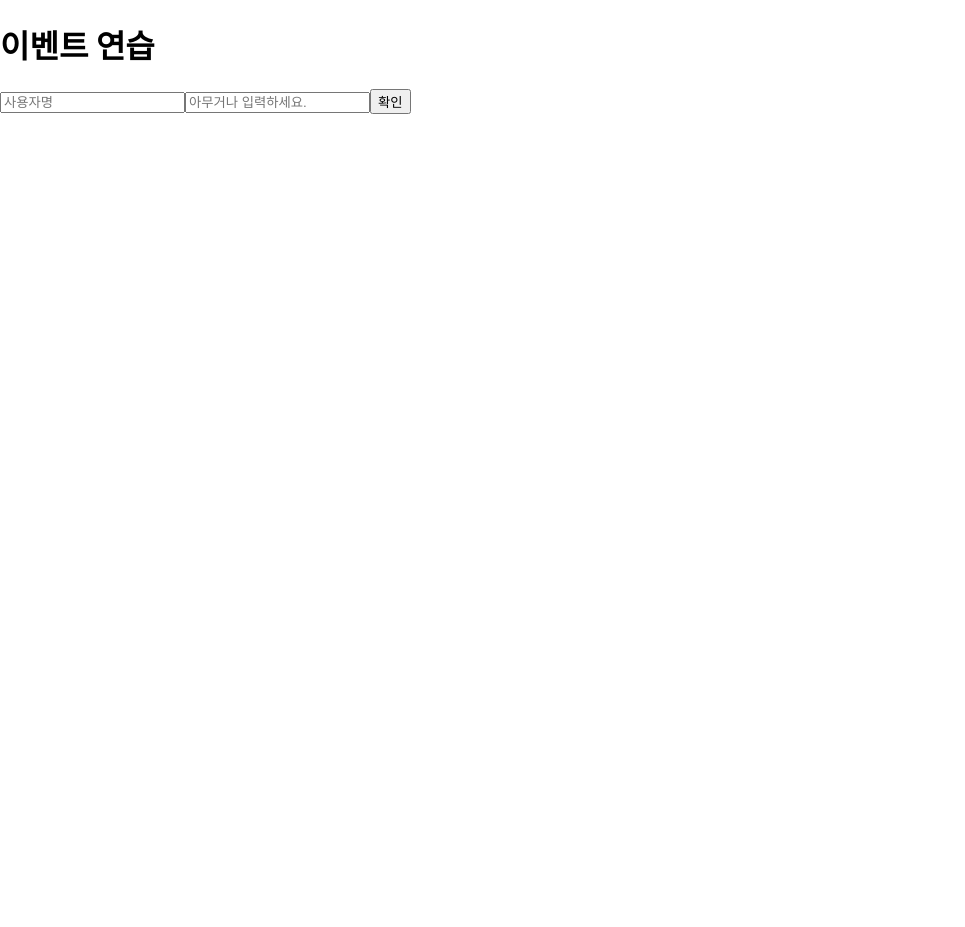
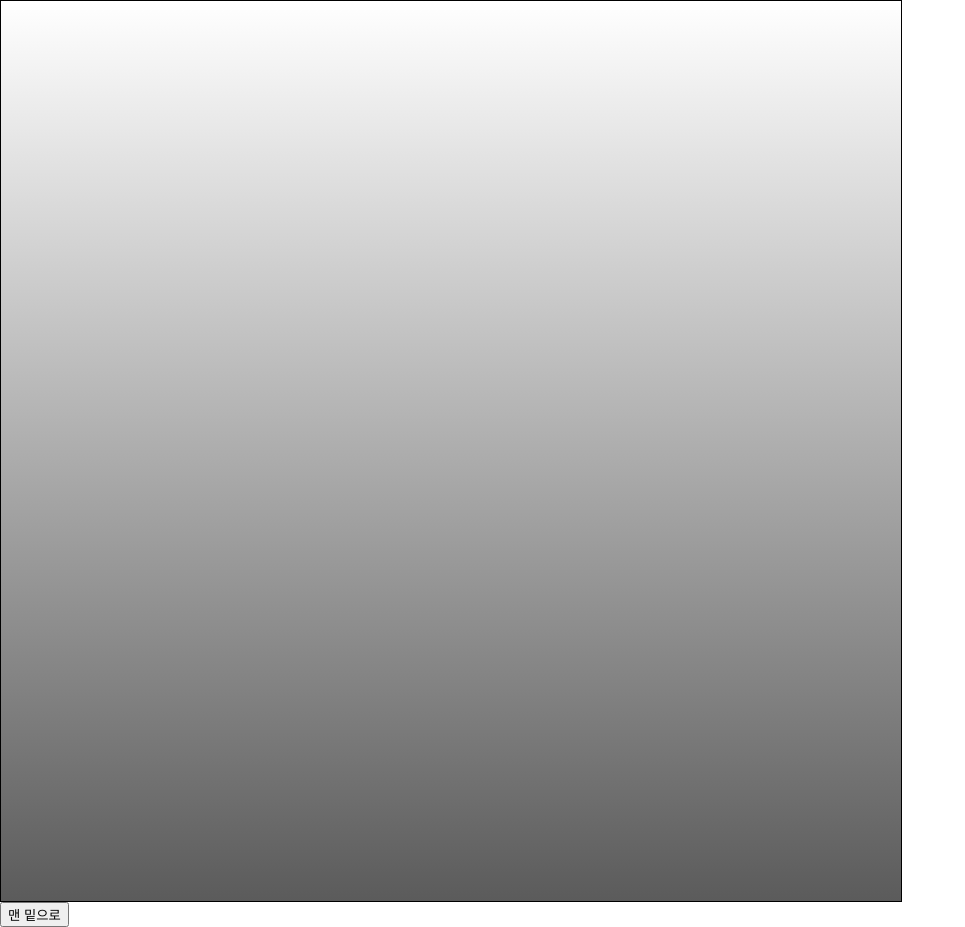
Before and after one commit to cptkuk91/How-To-React, a React (Create React App) app: page / in a window 1280 px wide. Shown: the whole page, without its empty margins (0-965 px from the left). Before the commit the page ends 800 px from the top, so only its background shows below. Built offline with nearby package versions, Linux system fonts and the light colour scheme.

Commit message:
Study until Page 156

```diff
--- a/src/App.js
+++ b/src/App.js
@@ -1,9 +1,18 @@
-import React from "react";
-import './App.css';
-import EventPractice from "./EventPractice";
+import React, { Component } from "react";
+import ScrollBox from "./ScrollBox";
 
-function App() {
-  return <EventPractice/>
+class App extends Component {
+  render(){
+    return(
+      <div>
+        <ScrollBox ref={(ref) => this.ScrollBox=ref}/>
+        <button onClick={() => this.ScrollBox.scrollToBottom()}>
+          맨 밑으로
+        </button>
+      </div>
+
+    )
+  }
 }
 
 export default App;
--- /dev/null
+++ b/src/ScrollBox.js
@@ -0,0 +1,36 @@
+import React, { Component } from 'react'
+
+class ScrollBox extends Component {
+    scrollToBottom = () => {
+        const{scrollHeight, clientHeight} = this.box;
+        this.box.scrollTop = scrollHeight - clientHeight;
+    }
+    // scrollTop: 세로 스크롤바 위치 (0~350)
+    // scrollHeight: 스크롤이 있는 박스 안의 div 높이 (650)
+    // clientHeight: 스크롤이 있는 박스의 높이 (300)
+    render() {
+        const style = {
+            border: '1px solid black',
+            height: '900px',
+            width: '900px',
+            overflow: 'auto',
+            position: 'relative'
+        };
+
+        const innerStyle = {
+            width: '100%',
+            height: '1400px',
+            background: 'linear-gradient(white, black)'
+        }
+
+        return (
+            <div
+                style={style}
+                ref={(ref) => {this.box = ref}}>
+                <div style={innerStyle}/>
+            </div>
+        )
+    }
+}
+
+export default ScrollBox;
```
Also changed, not shown: src/ValidationSample.css (added, +7 -0 lines), src/ValidationSample.js (added, +39 -0 lines).
